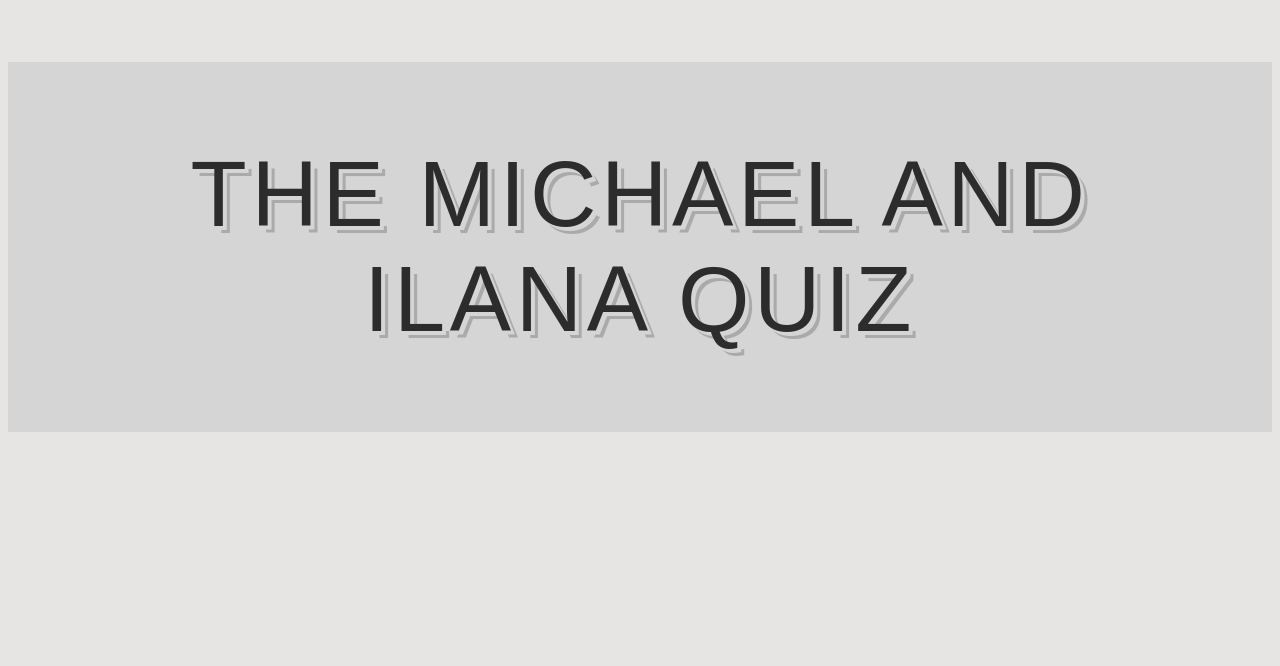
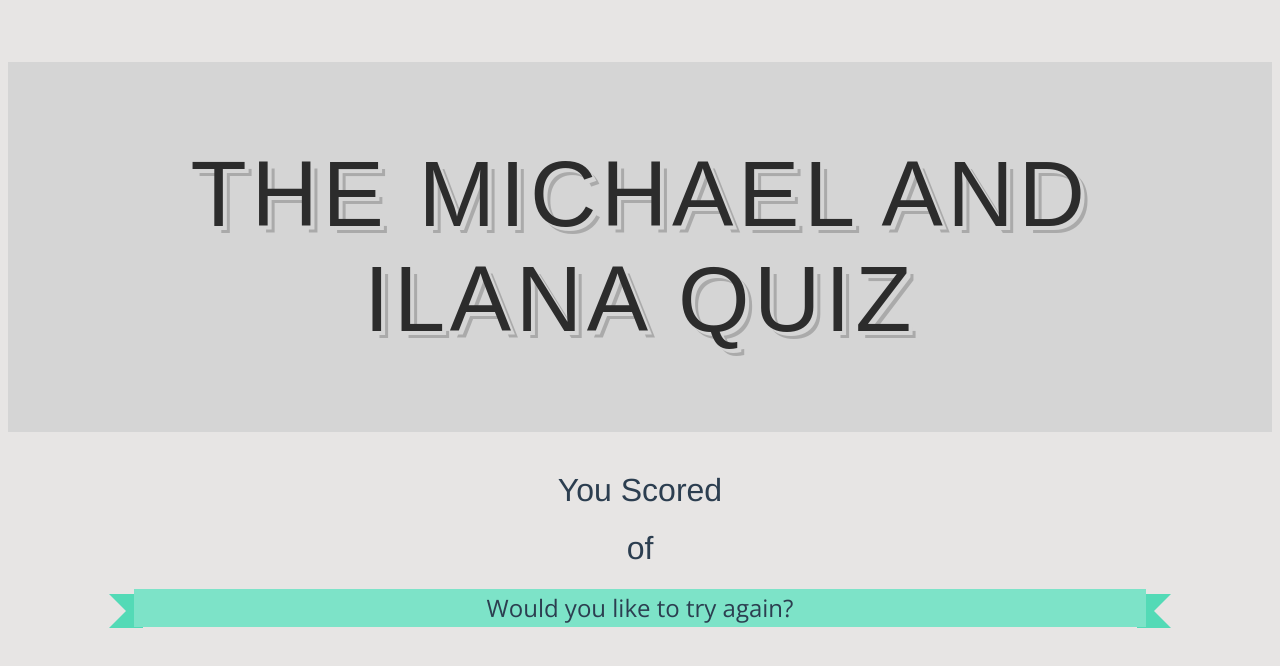
Before and after one commit to mlavina/milana, a Vue app: page /#/score in a window 1280 px wide. Shown: the top 666 px of the page. Built offline with nearby package versions, Linux system fonts and the light colour scheme.

Commit message:
feat(score): added final score page

```diff
--- a/src/assets/questions.js
+++ b/src/assets/questions.js
@@ -203,10 +203,10 @@ export default [
     url: 'https://www.youtube.com/embed/lTpkvcAgWvk',
     options: [
       'Yes',
-      'Yes',
-      'Yes',
-      'Yes',
+      'No',
+      'Maybe',
+      'I Don\'t know',
     ],
-    answer: 1,
+    answer: 0,
   },
 ];
--- a/src/components/Question.vue
+++ b/src/components/Question.vue
@@ -12,7 +12,7 @@
           <figcaption>{{ index + 1 }}</figcaption>
         </figure>
       </div>
-      <div :key="questionNum" v-for="option in options" @click="nextQuestion()" class="option">
+      <div :key="question" v-for="(option, index) in options" @click="nextQuestion(index)" class="option">
         {{ option }}
       </div>
     </div>
@@ -34,6 +34,7 @@
         imgOptions: questions[this.$route.params.num].imgOptions,
         showQuestion: false,
         showAnswers: false,
+        score: 0,
       };
     },
     watch: {
@@ -52,12 +53,19 @@
       Modal,
     },
     methods: {
-      nextQuestion() {
+      nextQuestion(index) {
+        if (this.answer === index) {
+          this.score += 1;
+        }
         const nextQuestionNum = parseInt(this.$route.params.num, 10) + 1;
-        this.$router.push({ path: `${nextQuestionNum}` });
+        if (nextQuestionNum >= questions.length) {
+          this.$router.push({ path: '../score', query: { amount: this.score, total: questions.length } });
+        } else {
+          this.$router.push({ path: `${nextQuestionNum}` });
+        }
       },
       modalClosed() {
-        this.question = this.question = `Question ${questions[this.$route.params.num].questionNum}`;
+        this.question = `Question ${questions[this.$route.params.num].questionNum}`;
         this.showQuestion = false;
         this.showAnswers = true;
       },
--- /dev/null
+++ b/src/components/Score.vue
@@ -0,0 +1,71 @@
+<template>
+  <div>
+    <h1 class='msg'>{{ msg }} </h1>
+    <h1 class='score'>{{ amount }} of {{ total }} </h1>
+    <aside class='ribbon' @click="tryAgain()">Would you like to try again?</aside>
+  </div>
+</template>
+<style>
+aside {
+  margin-bottom: 20px 0;
+  margin-left: auto;
+  margin-right: auto;
+  line-height: 38px;
+  position: relative;
+  cursor: pointer;
+  user-select: none;
+  width: 80%;
+  font-family: Open Sans, sans-serif;
+  font-size:24px
+}
+aside:hover {
+  top: -1px;
+}
+aside:active {
+  top: 1px;
+}
+aside.ribbon {
+  background-color: #7DE3C8;
+}
+aside.ribbon:before, aside.ribbon:after {
+  top: 5px;
+  z-index: -10;
+}
+aside.ribbon:before {
+  border-color: #53dab6 #53dab6 #53dab6 transparent;
+  left: -25px;
+  border-width: 17px;
+}
+aside.ribbon:after {
+  border-color: #53dab6 transparent #53dab6 #53dab6;
+  right: -25px;
+  border-width: 17px;
+}
+
+aside:before, aside:after {
+  content: '';
+  position: absolute;
+  height: 0;
+  width: 0;
+  border-style: solid;
+  border-width: 0;
+}
+</style>
+<script>
+  export default{
+    data() {
+      return {
+        msg: 'You Scored',
+        amount: this.$route.query.amount,
+        total: this.$route.query.total,
+      };
+    },
+    components: {
+    },
+    methods: {
+      tryAgain() {
+        this.$router.push({ path: '../' });
+      },
+    },
+  };
+</script>
--- a/src/main.js
+++ b/src/main.js
@@ -4,12 +4,14 @@ import Vue from 'vue';
 import VueRouter from 'vue-router';
 import App from './App';
 import Question from './components/Question';
+import Score from './components/Score';
 
 Vue.use(VueRouter);
 
 const routes = [
   { path: '/question/:num', component: Question },
   { path: '/', redirect: '/question/0' },
+  { path: '/score', component: Score },
 ];
 
 const router = new VueRouter({
```
